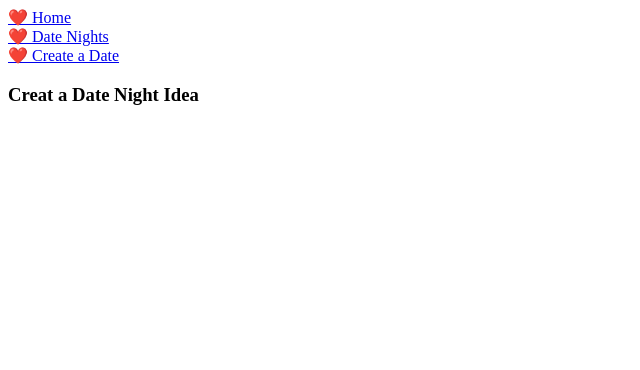
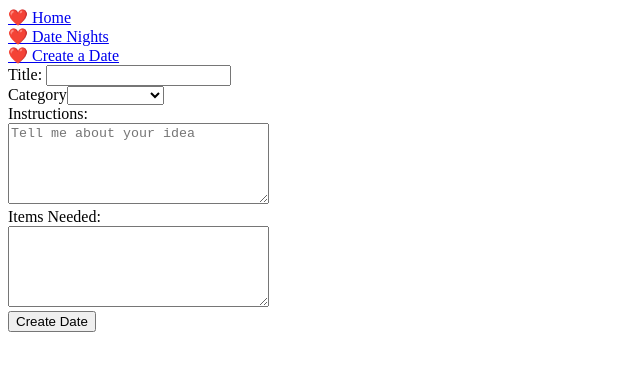
Before and after one commit to LetsJessCode/date_idea-client, a React (Create React App) app: page /ideas/new in a window 1280 px wide. Shown: the top 370 px of the page, without its empty margins (0-640 px from the left). Built offline with nearby package versions, Linux system fonts and the light colour scheme; no server answers.

Commit message:
added datenight idea form

```diff
--- a/src/containers/ideas/IdeaForm.js
+++ b/src/containers/ideas/IdeaForm.js
@@ -1,13 +1,65 @@
 import React, { Component } from 'react'
+import { connect } from 'react-redux'
+// import { createIdea } from '../../actions/ideaActions'
 
-export class IdeaForm extends Component {
-    render() {
+// ---------------------------------------------------------------------------------
+    class IdeaForm extends Component {
+
+        state = {
+            title: "",
+            how_to: "",
+            category: "",
+            items: ""
+        }
+
+         handleSubmit(e) {
+             e.preventDefault();
+
+            const idea = {
+                idea: this.state
+            }
+            this.props.createIdea(idea, this.props.history)
+        }
+
+        handleChange = e => {
+            this.setState({
+                [e.target.name]: e.target.value
+            })
+        }
+
+        render() {
         return (
             <div>
-                <h3>Creat a Date Night Idea</h3>
-            </div>
+            <form onSubmit={this.handleSubmit.bind(this)}>
+                    <div>
+                        <label htmlFor="title">Title: </label>
+                        <input type="text" name="title" id="title" value={this.state.title} onChange={this.handleChange} />
+                    </div>
+                    <div>
+                        <label htmlFor="category">Category</label>
+                        <select name="category" id="category" value={this.state.category} onChange={this.handleChange} >
+                            <option value=""> </option>
+                            <option value="romance">Romantic</option>
+                            <option value="fun">Fun</option>
+                            <option value="relax">Relaxing</option>
+                            <option value="adventure">Adventurous</option>
+                            <option value="sexy">Sexy</option>
+                        </select>
+                    </div>
+                   <div>
+                       <label htmlFor="how_to">Instructions:</label><br />
+                        <textarea name="how_to" id="how_to" cols="30" rows="5" placeholder="Tell me about your idea" value={this.state.how_to} onChange={this.handleChange} />
+                   </div>
+                   <div>
+                        <label htmlFor="items">Items Needed:</label><br />
+                        <textarea name="items" id="items" cols="30" rows="5" value={this.state.items} onChange={this.handleChange}/>
+                   </div>
+                   <div>
+                       <input type="submit" value="Create Date" />
+                   </div>
+            </form>
+        </div>
         )
     }
 }
-
 export default IdeaForm
```
Also changed, not shown: src/containers/ideas/IdeaList.js (indentation only).
